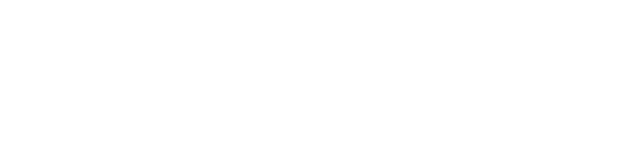
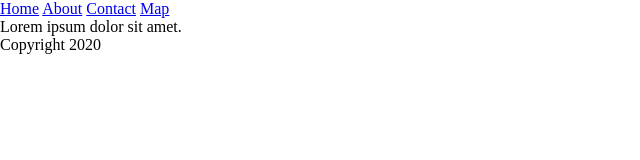
Before and after one commit to Jalvarez9118/gitcourse2, a plain HTML site: page index.html in a window 1280 px wide. Shown: the whole page, without its empty margins (0-640 px from the left). Drawn offline with Linux system fonts and the light colour scheme.

Commit message:
we added a header navigation to the page

```diff
--- a/css/styles.css
+++ b/css/styles.css
@@ -0,0 +1,5 @@
+*{
+    margin: 0;
+    padding: 0;
+    box-sizing: border-box;
+}
--- a/index.html
+++ b/index.html
@@ -7,6 +7,14 @@
     <link rel="stylesheet" href="./css/styles.css">
 </head>
 <body>
+    <header>
+        <a href="#">Home</a>
+        <a href="#">About</a>
+        <a href="#">Contact</a>
+        <a href="#">Map</a>
+    </header>
+    <p>Lorem ipsum dolor sit amet.</p>
+    <footer>Copyright 2020</footer>
 
 </body>
 </html>
```
